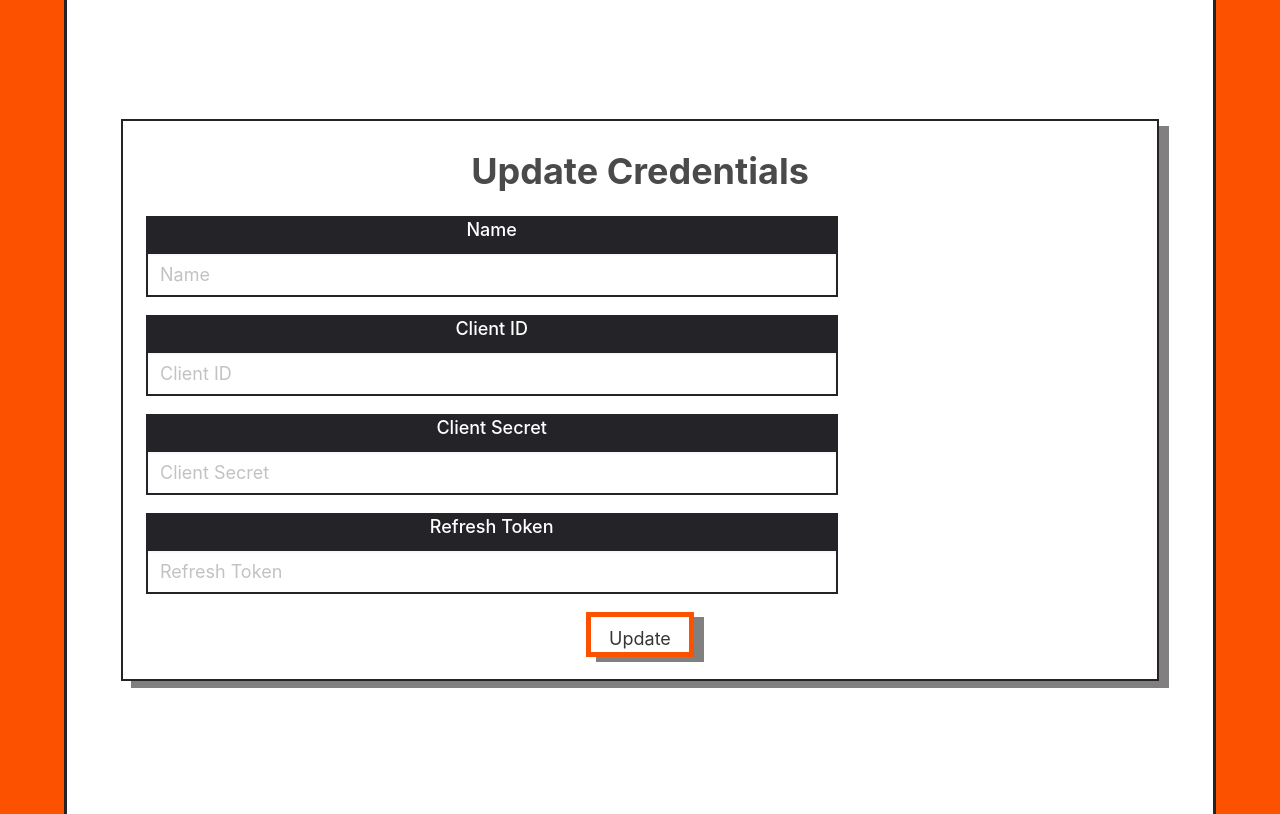
After one commit to regedo00/strava-data-viz, a Flask app: template strava_api/app/templates/edit_credentials.html in a window 1280 px wide. The commit adds this page. Run offline with Flask 2, Linux system fonts and the light colour scheme; the template is opened without the code that fills it: values that come from a table or form of the project are taken from there, others are empty; some libraries are stand-ins or nearby versions.

Commit message:
Add api credentials management for the user

```diff
--- a/strava_api/app/__init__.py
+++ b/strava_api/app/__init__.py
@@ -56,6 +56,10 @@ def create_app(config_class=Config):
 
     app.register_blueprint(errors_bp)
 
+    from app.setup import bp as setup_bp
+
+    app.register_blueprint(setup_bp, url_prefix="/setup")
+
     from app.main import bp as main_bp
 
     app.register_blueprint(main_bp)
--- a/strava_api/app/main/forms.py
+++ b/strava_api/app/main/forms.py
@@ -1,6 +1,25 @@
 from flask_wtf import FlaskForm
-from wtforms import SubmitField
-
+from wtforms import (
+    StringField,
+    SubmitField)
 
 class EmptyForm(FlaskForm):
     submit = SubmitField("Submit")
+
+
+class EditCredentialsForm(FlaskForm):
+    name = StringField(
+        "Name",
+        render_kw={"placeholder": "Name"},
+    )
+    client_id = StringField("Client ID", render_kw={"placeholder": "Client ID"})
+    client_secret = StringField(
+        "Client Secret",
+        render_kw={"placeholder": "Client Secret"},
+    )
+    refresh_token = StringField(
+        "Refresh Token",
+        render_kw={"placeholder": "Refresh Token"},
+    )
+
+    submit = SubmitField("Update")
--- a/strava_api/app/main/plot.py
+++ b/strava_api/app/main/plot.py
@@ -232,6 +232,7 @@ class single_activity:
     def __init__(self, activity_name):
         self.name = activity_name
         self.data = db_data_into_df()
+        self.palette = create_color_palette()
         self.plots = self.create_activity_chart()
 
     def create_activity_chart(self):
@@ -248,6 +249,7 @@ class single_activity:
                 x=self.activity_df.start_date,
                 y=self.activity_df.average_speed,
                 mode="markers",
+                marker_color=self.palette[self.name],
             )
         )
         self.fig1.update_xaxes(rangeslider_visible=True)
@@ -266,6 +268,7 @@ class single_activity:
                 name=self.name,
                 x=self.activity_df_yearly.start_date,
                 y=self.activity_df_yearly.distance,
+                marker_color=self.palette[self.name],
                 visible=True,
             )
         )
--- /dev/null
+++ b/strava_api/app/setup/__init__.py
@@ -0,0 +1,5 @@
+from flask import Blueprint
+
+bp = Blueprint("setup", __name__)
+
+from app.setup import routes
--- a/strava_api/app/static/styles/sass/style.scss
+++ b/strava_api/app/static/styles/sass/style.scss
@@ -76,6 +76,10 @@ html {
     border: 5px solid $secondary-color;
 }
 
+.notification {
+    border-radius: 0px;
+}
+
 .main-col {
     border-left: 3px solid $font-color;
     border-right: 3px solid $font-color;
@@ -97,3 +101,29 @@ h1 {
     border: 2px solid $font-color;
     box-shadow: 10px 7px $medium-color;
 }
+
+.activity-title {
+    color: $secondary-color;
+}
+
+.box {
+    border-radius: 0px;
+    border: 2px solid $font-color;
+    box-shadow: 10px 7px $medium-color;
+}
+
+.input-div {
+    width: 70%;
+}
+
+.input {
+    border-radius: 0px;
+    border: 2px solid $font-color;
+}
+
+.input-label {
+    background-color: $font-color;
+    color: $light-color;
+    font-weight: 500;
+
+}
--- a/strava_api/app/templates/_navbar.html
+++ b/strava_api/app/templates/_navbar.html
@@ -17,9 +17,6 @@
       <div class="navbar-item">
         <a href="{{ url_for('main.index') }}">Home</a>
       </div>
-      <div class="navbar-item">
-        <p><b>|</b></p>
-      </div>
       {% for plot in plots %}
           <div class="navbar-item">
               <a href="{{ url_for('main.activity', name= plot) }}">
@@ -27,6 +24,9 @@
           </a>
           </div>
             {% endfor %}
+            <div class="navbar-item">
+              <a href="{{ url_for('main.edit_credentials') }}">Settings</a>
+            </div>
     </div>
   </div>
 </nav>
--- /dev/null
+++ b/strava_api/app/templates/edit_credentials.html
@@ -0,0 +1,53 @@
+{% extends "base.html" %}
+
+{% block content %}
+<div class="columns is-mobile">
+    <div class="column">
+        <section class="hero is-fullheight">
+            <div class="hero-body has-text-centered">
+              <div class="container">
+                <div class="box">
+    <h1 class="pb-4">
+        <b>Update Credentials</b>
+    </h1>
+    <form action="" method="post">
+        {{ form.hidden_tag() }}
+        <div class="pb-4 input-div">
+            <p class="pb-2 input-label">{{ form.name.label }}</p>
+            <p>{{ form.name(size=32, class="input is-normal") }}</p>
+            {% for error in form.name.errors %}
+            <div class="notification is-danger is-light" role="alert">{{ error }}</div>
+            {% endfor %}
+        </div>
+        <div class="pb-4 input-div">
+            <p class="pb-2 input-label">{{ form.client_id.label }}</p>
+            {{ form.client_id(size=32, class="input is-normal") }}<br>
+            {% for error in form.client_id.errors %}
+            <div class="notification is-danger is-light" role="alert">{{ error }}</div>
+            {% endfor %}
+        </div>
+        <div class="pb-4 input-div">
+            <p class="pb-2 input-label">{{ form.client_secret.label }}</p>
+            {{ form.client_secret(class="input is-normal") }}<br>
+            {% for error in form.client_secret.errors %}
+            <div class="notification is-danger is-light" role="alert">{{ error }}</div>
+            {% endfor %}
+        </div>
+        <div class="pb-4 input-div">
+            <p class="pb-2 input-label">{{ form.refresh_token.label }}</p>
+            {{ form.refresh_token(class="input is-normal") }}<br>
+            {% for error in form.refresh_token.errors %}
+            <div class="notification is-danger is-light" role="alert">{{ error }}</div>
+            {% endfor %}
+
+        </div>
+        <p>{{ form.submit(class="button btn-custom") }}</p>
+
+    </form>
+</div>
+</div>
+</div>
+</section>
+</div>
+</div>
+{% endblock %}
```
Also changed, not shown: strava_api/app/main/api_call.py (+31 -21 lines), strava_api/app/main/routes.py (+64 -25 lines), strava_api/app/models.py (+11 -0 lines), strava_api/app/setup/forms.py (added, +27 -0 lines), strava_api/app/setup/routes.py (added, +32 -0 lines), strava_api/app/templates/activity_page.html (+17 -6 lines), strava_api/app/templates/base.html (+38 -3 lines), strava_api/app/templates/setup/setup.html (added, +46 -0 lines).
